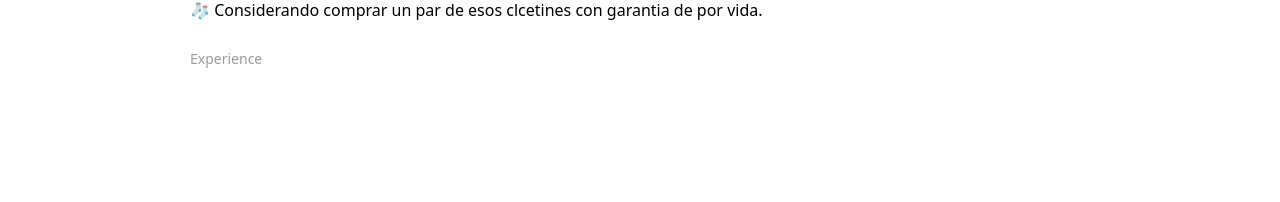
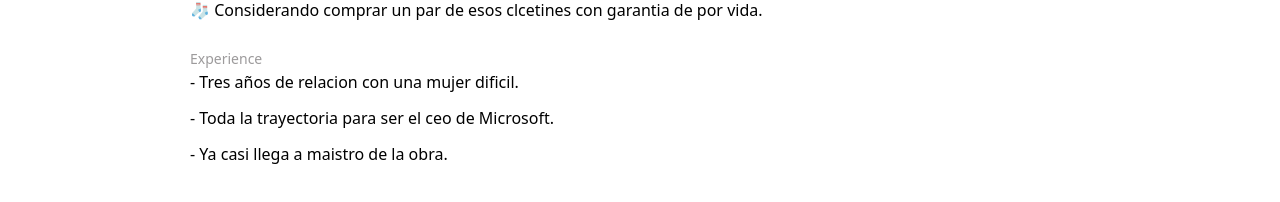
Before and after one commit to natvy/salesman_portfolio, a Next.js app: page /about-me in a window 1280 px wide. Shown: the part 1182-1384 px from the top of the page. Before the commit the page ends 1316 px from the top, so only its background shows below. Built offline with nearby package versions, Linux system fonts and the light colour scheme.

Commit message:
mas cambios de contenido

```diff
--- a/src/components/AboutMe.tsx
+++ b/src/components/AboutMe.tsx
@@ -187,6 +187,9 @@ export default function AboutMe() {
             </h1>
             <h1 className="mb-15 max-w-[900px] mx-auto">
               <span className="mb-6 text-sm text-[#9d9b9c]">Experience</span>
+              <p className="mb-3 max-w-[900px] mx-auto"> - Tres años de relacion con una mujer dificil. </p>
+              <p className="mb-3 max-w-[900px] mx-auto"> - Toda la trayectoria para ser el ceo de Microsoft. </p>
+              <p className="mb-6 max-w-[900px] mx-auto"> - Ya casi llega a maistro de la obra. </p>
              </h1>
           </motion.div>
         )}
```
